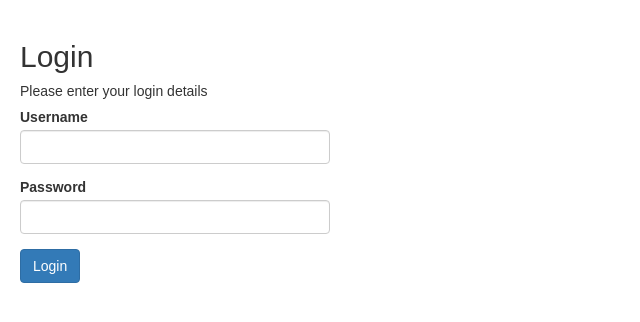
After one commit to ShamefulOdin31/dnds.rocks, a PHP site: page /login.php in a window 1280 px wide. The commit adds this page. Shown: the top 322 px of the page, without its empty margins (0-640 px from the left). Run offline with PHP 8.4, Linux system fonts and the light colour scheme.

Commit message:
login, logout, reset password, and styles

```diff
--- /dev/null
+++ b/login.php
@@ -0,0 +1,126 @@
+<?php
+    session_start();
+
+    if(isset($_SESSION["loggedin"]) && $_SESSION["loggedin"] === true)
+    {
+        header("location: account.php");
+        exit;
+    }
+
+    require "connect.php";
+
+    $username = "";
+    $password = "";
+
+    $userError = "";
+    $passwordError = "";
+
+    // Only executes the below code if the method from the form is POST
+    if($_SERVER["REQUEST_METHOD"] == "POST")
+    {
+        // Verifies that the username box is not empty
+        if(empty(trim(filter_input(INPUT_POST, 'username', FILTER_SANITIZE_FULL_SPECIAL_CHARS))))
+        {
+            $userError = "Please enter a username";
+        }
+        else
+        {
+            $username = trim(filter_input(INPUT_POST, 'username', FILTER_SANITIZE_FULL_SPECIAL_CHARS));
+        }
+
+        // Verifies that the password box is not empty
+        if(empty(trim($_POST['password'])))
+        {
+            $passwordError = "Please enter a password";
+        }
+        else
+        {
+            $password = trim($_POST['password']);
+        }
+
+        // Checks to see if the error variables are empty
+        if(empty($userError) && empty($passwordError))
+        {
+            $query = "SELECT loginID, username, password FROM Logins WHERE username = :username";
+
+            if($statement = $db->prepare($query))
+            {
+                $statement->bindParam(":username", $queryUser);
+                $queryUser = trim(filter_input(INPUT_POST, 'username', FILTER_SANITIZE_FULL_SPECIAL_CHARS));
+
+                if($statement->execute())
+                {
+                    if($statement->rowCount() == 1)
+                    {
+                        if($result = $statement->fetch())
+                        {
+                            $loginID = $result["loginID"];
+                            $username = $result["username"];
+                            $passwordHash = $result["password"];
+                            if(password_verify($password, $passwordHash))
+                            {
+                                session_start();
+
+                                $_SESSION["loginid"] = $loginID;
+                                $_SESSION["loggedin"] = true;
+                                $_SESSION["username"] = $username;
+
+                                header("location: account.php");
+                            }
+
+                            else
+                            {
+                                $passwordError = "The password is incorrect";
+                            }
+                        }
+                    }
+
+                    else
+                    {
+                        $userError = "No account found";
+                    }
+                }
+
+                else
+                {
+                    echo "Error";
+                }
+
+                unset($statement);
+            }
+        }
+        unset($db);
+    }
+?>
+
+<!DOCTYPE html>
+<html lang="en">
+<head>
+    <meta charset="UTF-8">
+    <meta name="viewport" content="width=device-width, initial-scale=1.0">
+    <title>Login</title>
+    <link rel="stylesheet" href="https://maxcdn.bootstrapcdn.com/bootstrap/3.3.7/css/bootstrap.css">
+    <link rel="stylesheet" href="styles.css">
+</head>
+<body>
+    <div class="wrapper">
+        <h2>Login</h2>
+        <p>Please enter your login details</p>
+        <form action="<?= htmlspecialchars($_SERVER["PHP_SELF"]) ?>" method="post">
+            <div class="form-group">
+                <label>Username</label>
+                <input class="form-control" type="text" name="username">
+                <span class="help-block"><?= $userError ?></span>
+            </div>
+            <div class="form-group">
+                <label>Password</label>
+                <input class="form-control" type="password" name="password">
+                <span class="help-block"><?= $passwordError ?></span>
+            </div>
+            <div class="form-group">
+                <input class="btn btn-primary" type="submit" value="Login">
+            </div>
+        </form>
+    </div>
+</body>
+</html>
--- a/styles.css
+++ b/styles.css
@@ -0,0 +1,6 @@
+body .wrapper
+{
+    font: 14px sans-serif;
+    width: 350px;
+    padding: 20px;
+}
```
Also changed, not shown: account.php (added, +29 -0 lines), logout.php (added, +11 -0 lines), registration.php (+10 -9 lines), resetpassword.php (added, +106 -0 lines).
